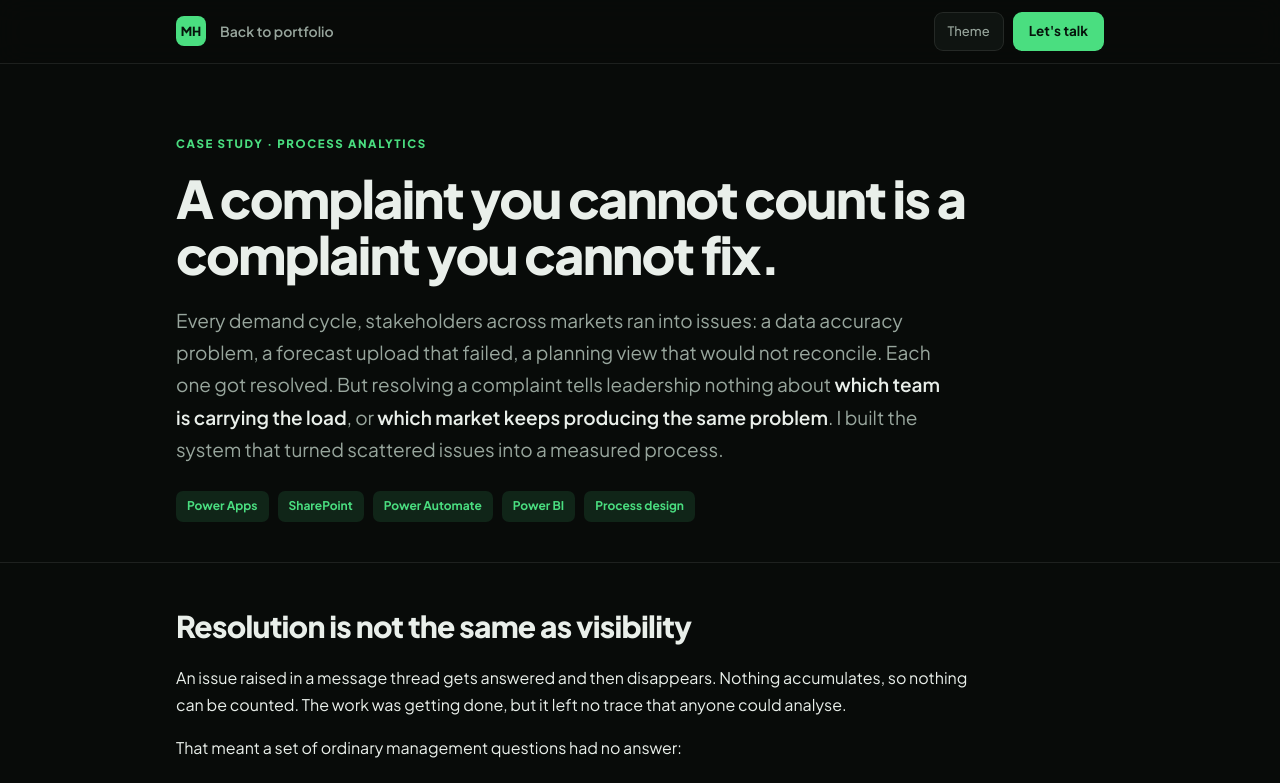
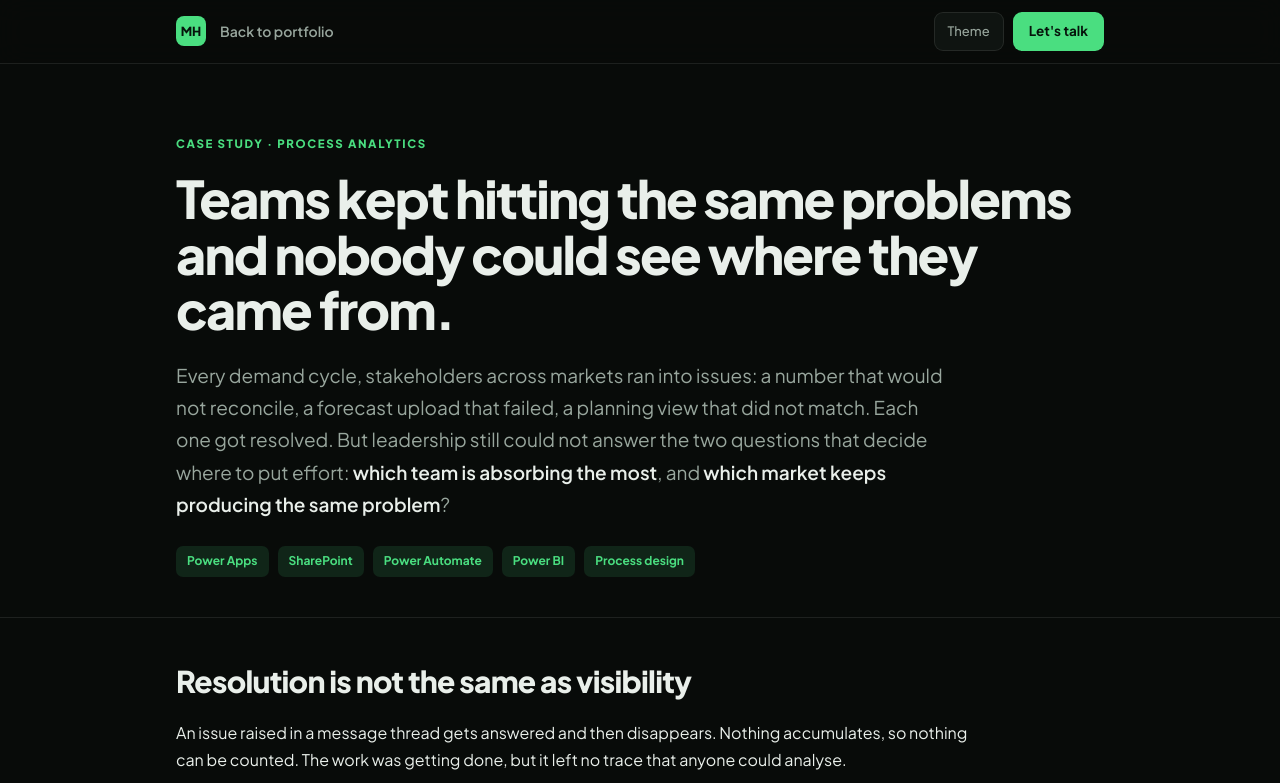
Before and after one commit to Mharis-khan/portfolio, a plain HTML site: page complaints.html in a window 1280 px wide. Shown: the top 783 px of the page. Drawn offline with Linux system fonts and the light colour scheme.

Commit message:
Update complaints.html

```diff
--- a/complaints.html
+++ b/complaints.html
@@ -130,8 +130,8 @@ figure img{width:100%;display:block;border-radius:var(--r);border:1px solid var(
 <header>
   <div class="wrap">
     <p class="eyebrow">CASE STUDY &middot; PROCESS ANALYTICS</p>
-    <h1>A complaint you cannot count is a complaint you cannot fix.</h1>
-    <p class="hook">Every demand cycle, stakeholders across markets ran into issues: a data accuracy problem, a forecast upload that failed, a planning view that would not reconcile. Each one got resolved. But resolving a complaint tells leadership nothing about <b>which team is carrying the load</b>, or <b>which market keeps producing the same problem</b>. I built the system that turned scattered issues into a measured process.</p>
+    <h1>Teams kept hitting the same problems and nobody could see where they came from.</h1>
+    <p class="hook">Every demand cycle, stakeholders across markets ran into issues: a number that would not reconcile, a forecast upload that failed, a planning view that did not match. Each one got resolved. But leadership still could not answer the two questions that decide where to put effort: <b>which team is absorbing the most</b>, and <b>which market keeps producing the same problem</b>?</p>
     <div class="meta"><span>Power Apps</span><span>SharePoint</span><span>Power Automate</span><span>Power BI</span><span>Process design</span></div>
   </div>
 </header>
```
